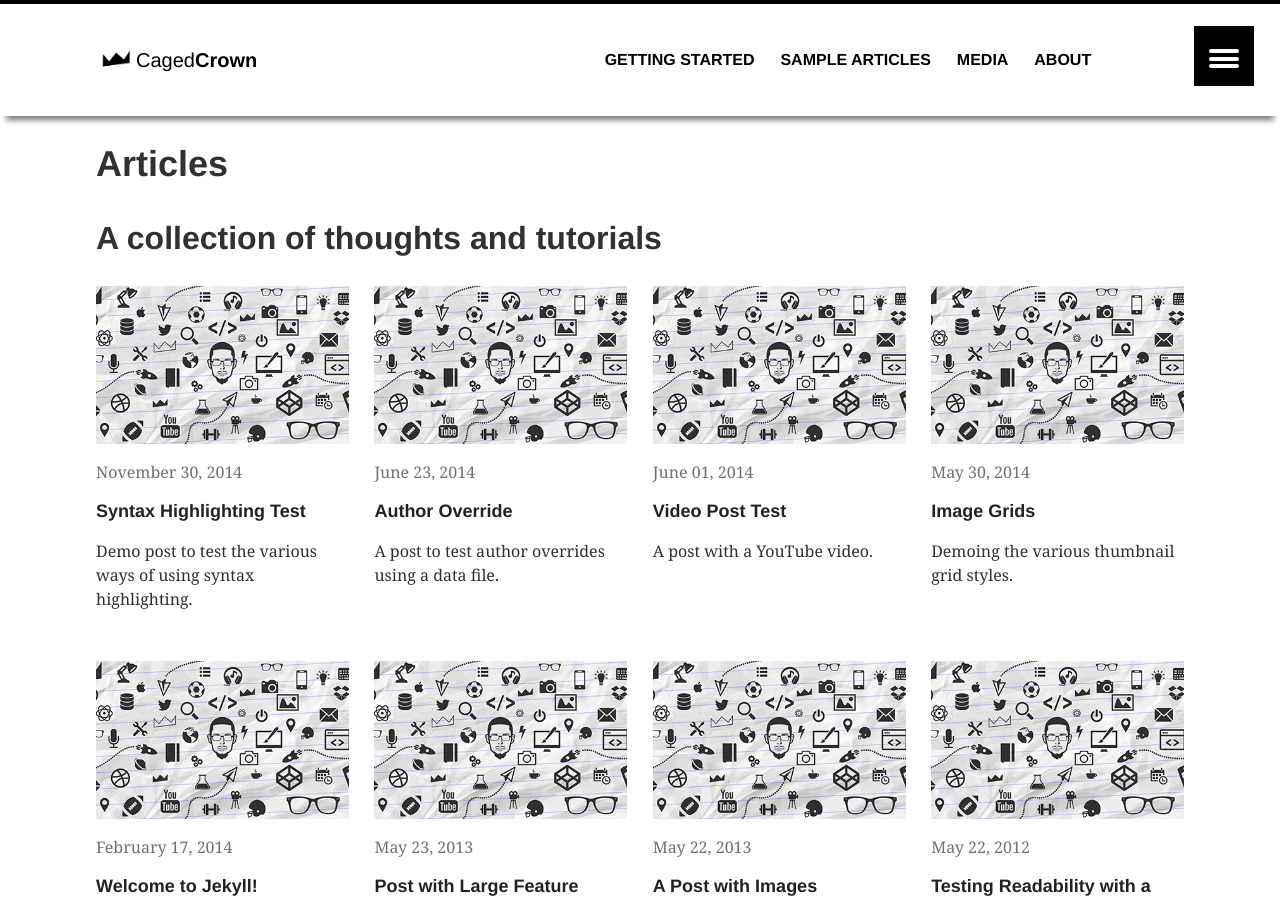
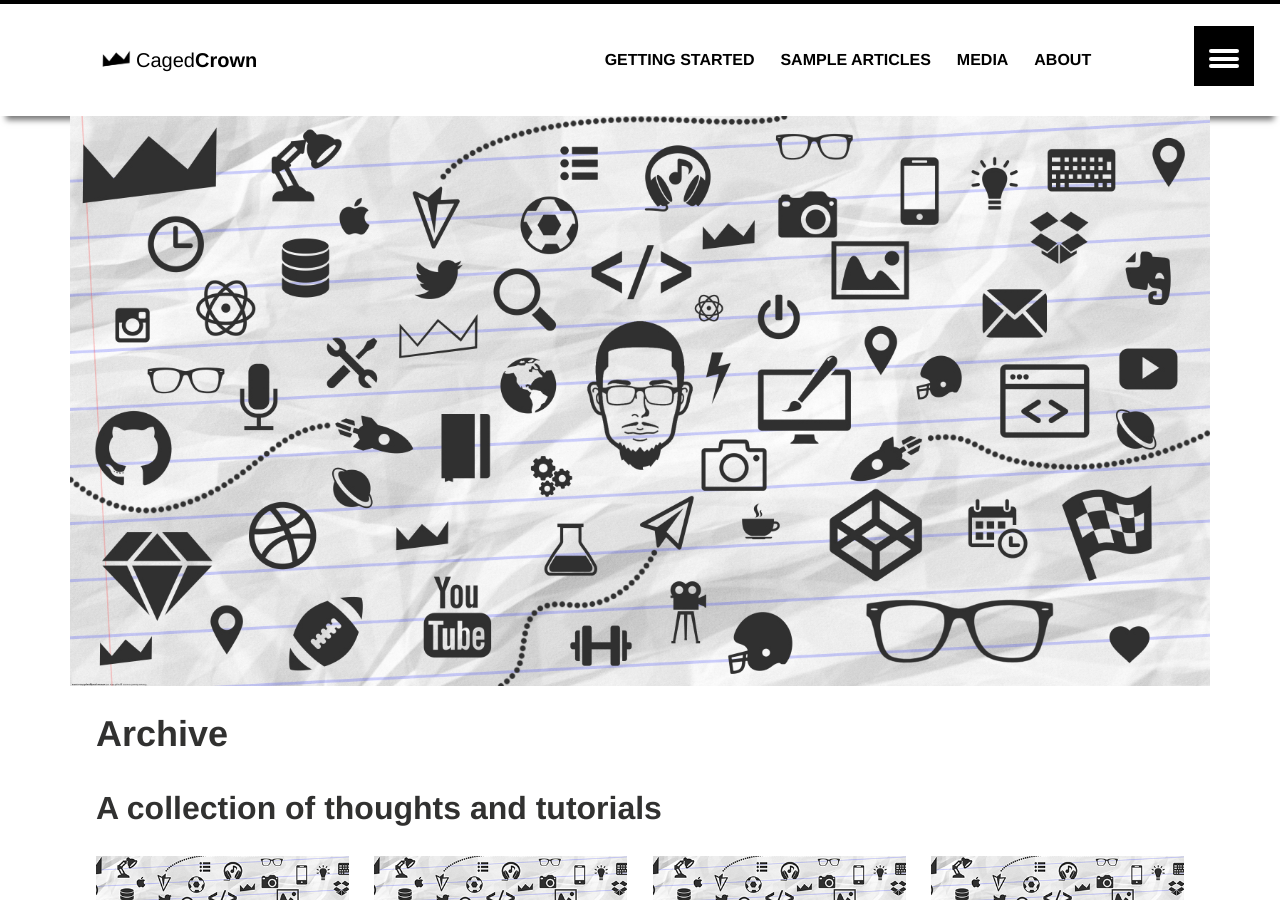
Before and after one commit to cagedcrown/cagedcrown.github.io, a Jekyll site: the page built from articles/index.md, in a window 1280 px wide and 900 px high. Built offline with Jekyll 4.4.1, drawn with Linux system fonts in a browser that asks for light colours.

```diff
--- a/articles/index.md
+++ b/articles/index.md
@@ -1,13 +1,13 @@
 ---
 layout: archive
-title: "Articles"
+title: "Archive"
 date: 2014-05-30T11:39:03-04:00
 modified:
 excerpt: "A collection of thoughts and tutorials"
 tags: []
 image:
-  feature:
-  teaser:
+  feature: doodle.jpg
+  teaser: doodle_400x250.jpg
 ---
 
 <div class="tiles">
```
Also changed, not shown: index.html (+11 -4 lines).
